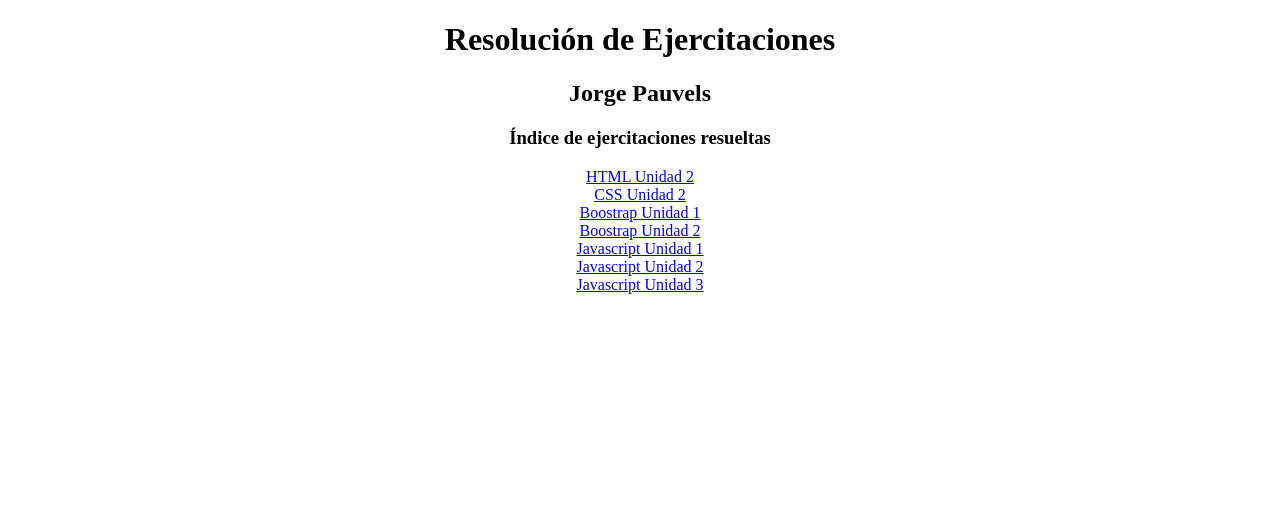
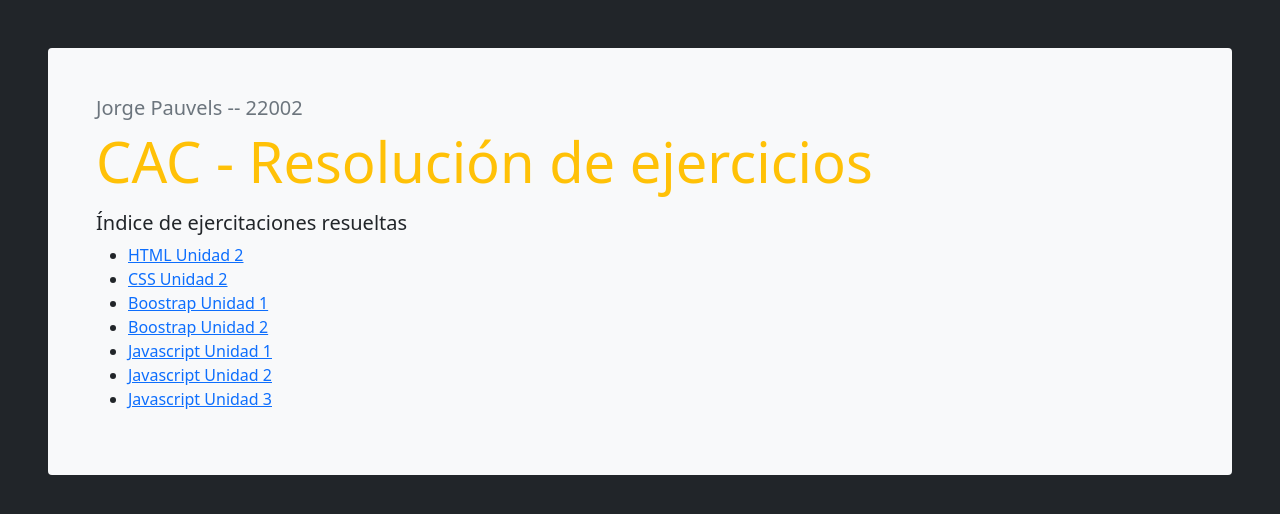
Before and after one commit to jcvels/CodoACodo22002_Ejercicios, a plain HTML site: page index.html in a window 1280 px wide. Drawn offline with nearby package versions, Linux system fonts and the light colour scheme.

Commit message:
Mejora de aspecto del indice

```diff
--- a/index.html
+++ b/index.html
@@ -4,8 +4,9 @@
     <meta charset="UTF-8">
     <meta http-equiv="X-UA-Compatible" content="IE=edge">
     <meta name="viewport" content="width=device-width, initial-scale=1.0">
-    <title>Resolución de ejercisios</title>
-    <style>
+    <title>CAC - Resolución de ejercicios</title>
+    <link href="https://cdn.jsdelivr.net/npm/bootstrap@5.1.3/dist/css/bootstrap.min.css" rel="stylesheet" integrity="sha384-1BmE4kWBq78iYhFldvKuhfTAU6auU8tT94WrHftjDbrCEXSU1oBoqyl2QvZ6jIW3" crossorigin="anonymous">
+    <!-- <style>
         main, section {
             text-align: center;
         }
@@ -13,15 +14,14 @@
             list-style-type: none;
             padding: 0;
         }
-    </style>
+    </style> -->
 </head>
-<body>
-    <main>
-        <h1>Resolución de Ejercitaciones</h1>
-        <h2>Jorge Pauvels</h2>
-    </main>
-    <section>
-        <h3>Índice de ejercitaciones resueltas</h3>
+<body class="bg-dark">
+    <main class="bg-light m-5 p-5 rounded">
+        <h2 class="text-muted lead">Jorge Pauvels -- 22002</h2>
+        <h1 class="display-4 text-warning">CAC - Resolución de ejercicios</h1>
+        <section class="mt-3">
+            <h3 class="lead">Índice de ejercitaciones resueltas</h3>
             <ul>
                 <li><a href="./html/html_unidad_2_obligatorio.html.html">HTML Unidad 2</a></li>
                 <li><a href="./html/css_unidad_2_obligatorio.html">CSS Unidad 2</a></li>
@@ -32,5 +32,6 @@
                 <li><a href="./html/javascript_unidad_3_obligatorio.html">Javascript Unidad 3</a></li>
             </ul>
         </section>
+    </main>
 </body>
 </html>
```
Lines whose indentation alone changed are shown as unchanged.
